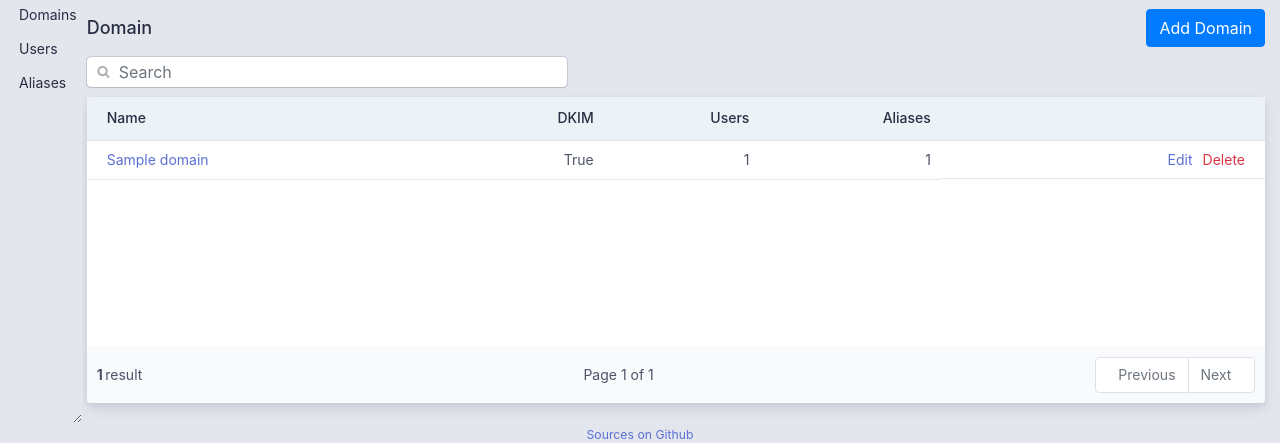
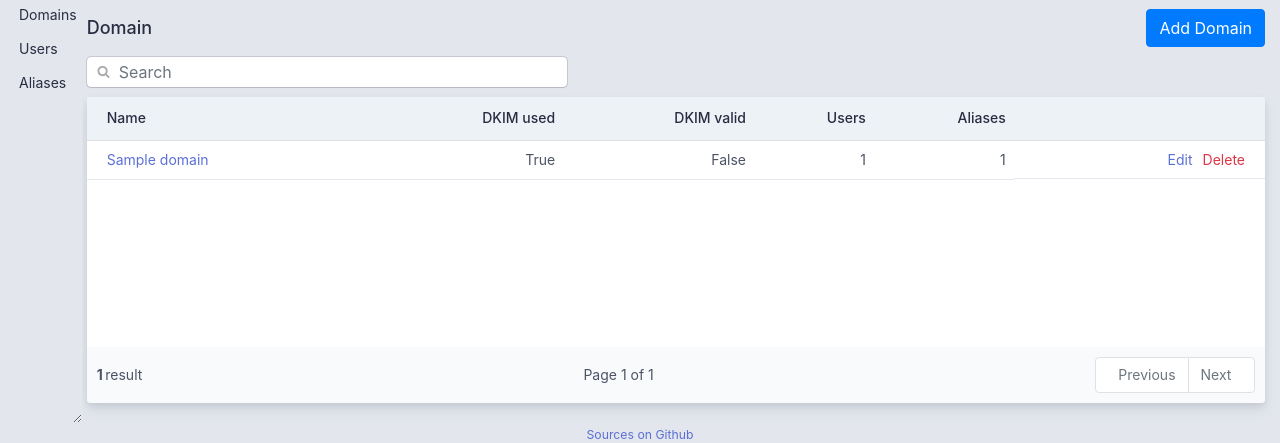
Before and after one commit to jrd/mailserver-admin, a Django app: page /domains in a window 1280 px wide. Shown: the part 37-480 px from the top of the page. Run offline with Django 3.2, Linux system fonts and the light colour scheme; a user stored in the database is signed in; tables that the repository leaves empty hold one stand-in row (values such as "Sample post"); some libraries are stand-ins or nearby versions.

Commit message:
DKIM validation

```diff
--- a/mailserveradmin/models.py
+++ b/mailserveradmin/models.py
@@ -5,6 +5,7 @@ from crypt import (
 from hmac import compare_digest as compare_hash
 from re import compile
 
+from Crypto.PublicKey import RSA
 from django.contrib.auth.models import (
     AbstractBaseUser,
     BaseUserManager,
@@ -14,6 +15,8 @@ from django.core.exceptions import ValidationError
 from django.db import models
 from django.urls import reverse
 from django.utils.translation import gettext_lazy as _
+from dns.exception import DNSException
+from dns.resolver import Resolver
 
 
 def dkim_validator(value):
@@ -42,6 +45,34 @@ class MailDomain(models.Model):
 
     def __str__(self):
         return self.name
+
+    @property
+    def dkim_validated(self):
+        if self.dkim_enabled and self.dkim_selector and self.dkim_private_key:
+            try:
+                dkim_answer = Resolver().query(f'{self.dkim_selector}._domainkey.{self.name}', 'txt', lifetime=3)
+            except DNSException:
+                return False
+            else:
+                try:
+                    dkim_text = next(iter(dkim_answer)).to_text()
+                    dkim = dict(v.replace(' ', '').split('=', 1) for v in dkim_text.replace('"', '').split(';'))
+                    if all((
+                        dkim.get('v', '') == 'DKIM1',
+                        dkim.get('h', '') == 'sha256',
+                        dkim.get('t', '') == 's',
+                        'p' in dkim,
+                    )):
+                        presented_pub_key = dkim['p']
+                        priv_key = RSA.import_key(self.dkim_private_key)
+                        pub_key = ''.join(priv_key.public_key().export_key().decode('ascii').split('\n')[1:-1])
+                        return presented_pub_key == pub_key
+                    else:
+                        return False
+                except Exception:
+                    return False
+        else:
+            return False
 
     def get_absolute_url(self):
         return reverse('domain-detail', kwargs={'pk': self.pk})
--- a/mailserveradmin/templates/mailserveradmin/base_create.html
+++ b/mailserveradmin/templates/mailserveradmin/base_create.html
@@ -13,6 +13,7 @@
     {% csrf_token %}
     <input type="hidden" name="again" value="0">
     {{ form.as_p }}
+    {% block form-extra %}{% endblock %}
 </form>
 {% endblock %}
 {# vim: set ft=htmldjango: #}
--- a/mailserveradmin/templates/mailserveradmin/base_edit.html
+++ b/mailserveradmin/templates/mailserveradmin/base_edit.html
@@ -9,6 +9,7 @@
 <form method="post" id="{{ model_name|add:"_form" }}" class="edit">
     {% csrf_token %}
     {{ form.as_p }}
+    {% block form-extra %}{% endblock %}
 </form>
 {% endblock %}
 {# vim: set ft=htmldjango: #}
--- a/mailserveradmin/templates/mailserveradmin/maildomain_list.html
+++ b/mailserveradmin/templates/mailserveradmin/maildomain_list.html
@@ -4,7 +4,10 @@
     <a href="">Name <i class="fa fa-fw fa-sort"></i></a>
 </th>
 <th class="text-right">
-    <span>DKIM</span>
+    <span>DKIM used</span>
+</th>
+<th class="text-right">
+    <span>DKIM valid</span>
 </th>
 <th class="text-right">
     <span>Users</span>
@@ -24,6 +27,9 @@
     <span>{{ object.dkim_enabled }}</span>
 </td>
 <td class="text-right">
+    <span>{{ object.dkim_validated }}</span>
+</td>
+<td class="text-right">
     <span>{{ object.users.count }}</span>
 </td>
 <td class="text-right">
@@ -35,7 +41,7 @@
 </td>
 {% endblock %}
 {% block content-table-empty %}
-<td class="text-left" colspan="5">
+<td class="text-left" colspan="6">
     <span>No domain yet</span>
 </td>
 {% endblock %}
--- a/mailserveradmin/views.py
+++ b/mailserveradmin/views.py
@@ -119,7 +119,7 @@ class UserListView(LoginRequiredMixin, ListView):
 
     def get_queryset(self):
         qs = super().get_queryset()
-        if not self.request.user.is_superadmin:
+        if not self.request.user.is_superuser:
             assert(self.request.user.is_admin)
             qs = qs.filter(domain=self.request.user.domain)
         return qs
@@ -159,7 +159,7 @@ class AliasListView(LoginRequiredMixin, ListView):
 
     def get_queryset(self):
         qs = super().get_queryset()
-        if not self.request.user.is_superadmin:
+        if not self.request.user.is_superuser:
             assert(self.request.user.is_admin)
             qs = qs.filter(domain=self.request.user.domain)
         return qs
```
Also changed, not shown: mailserveradmin/templates/mailserveradmin/maildomain_create.html (+14 -0 lines), 2 other files.
